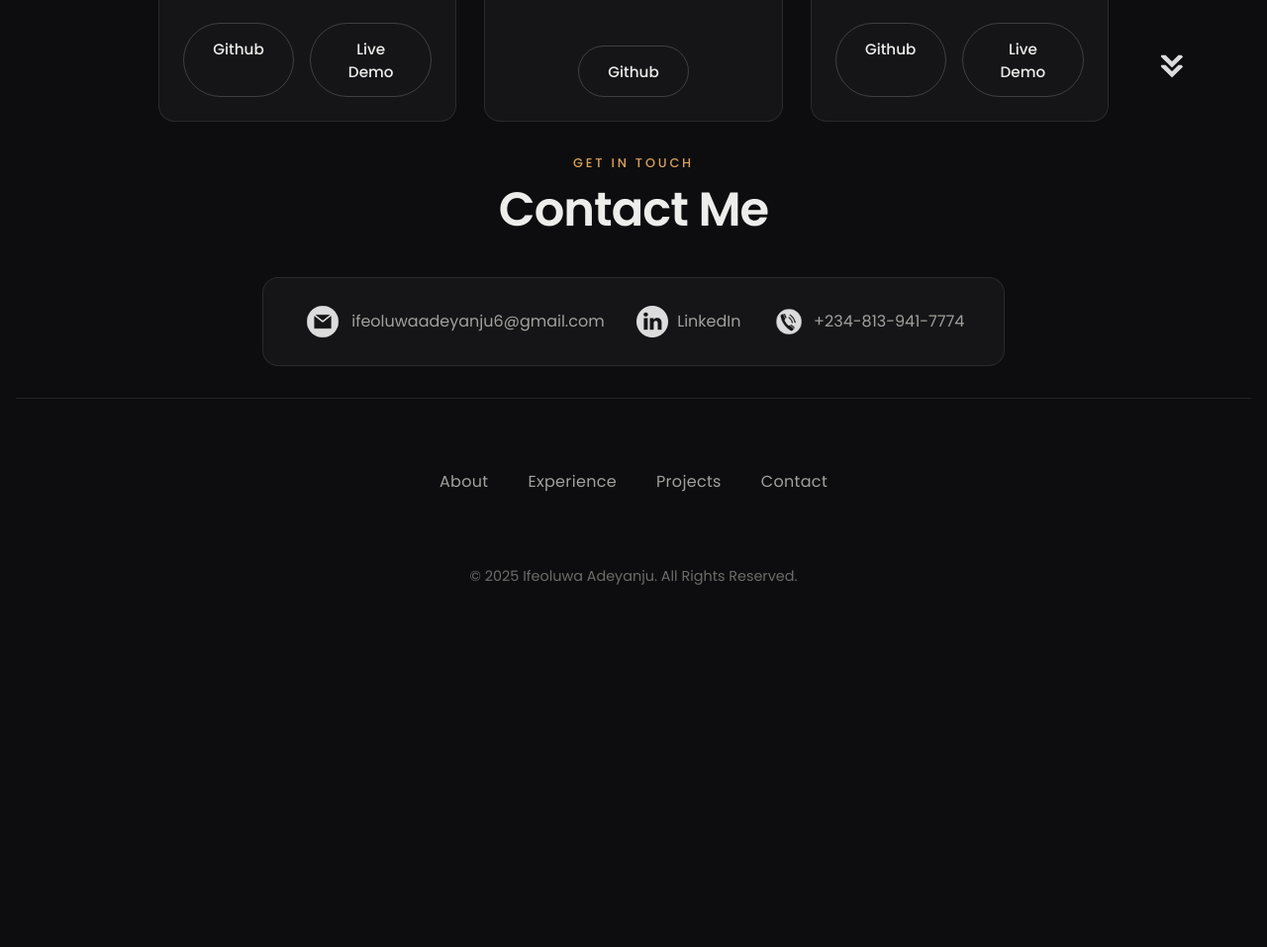
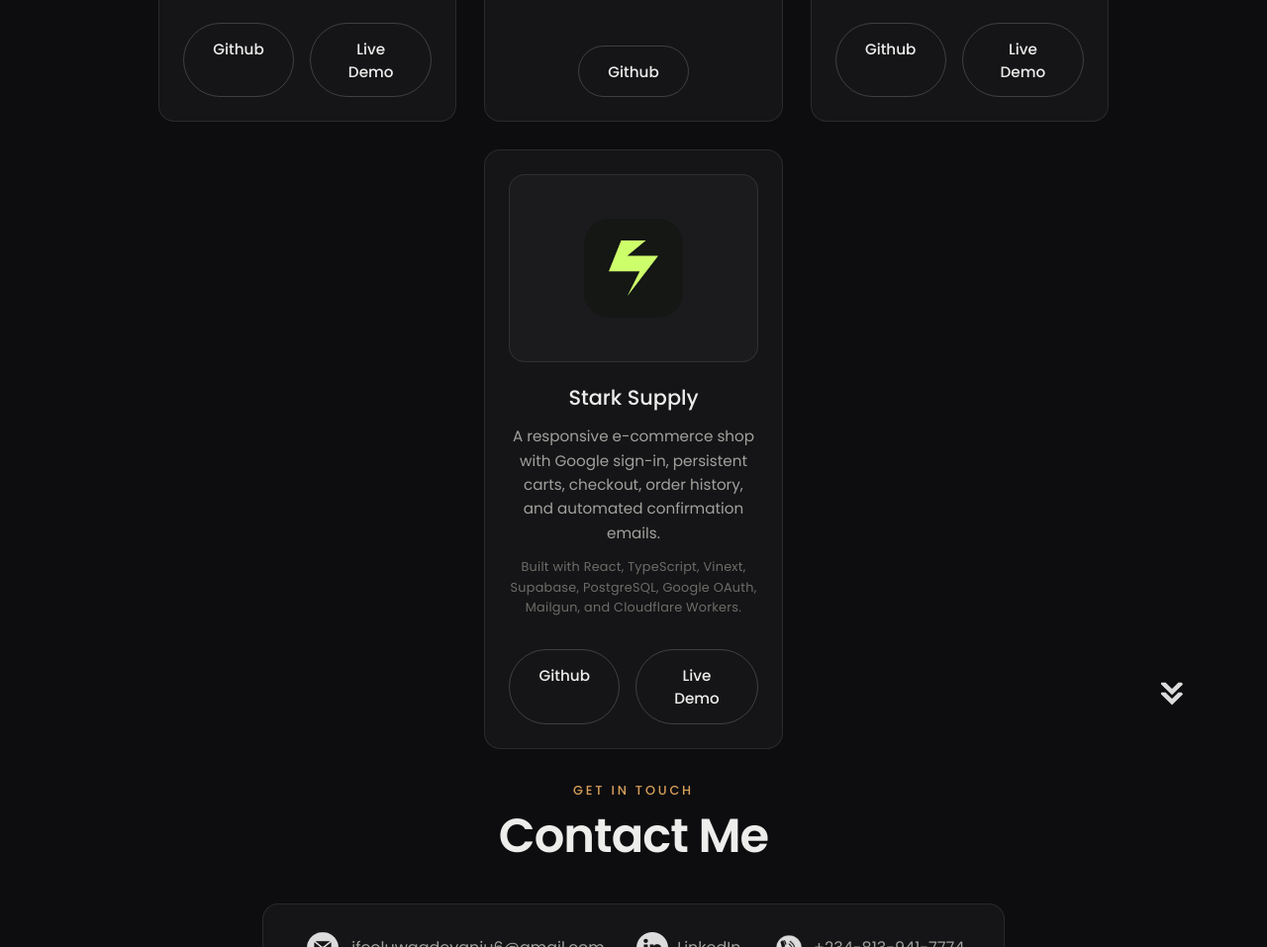
Before and after one commit to ife-aj/my-portfolio, a plain HTML site: page index.html in a window 1280 px wide. Shown: the part 3110-4067 px from the top of the page at 99% size. Before the commit the page ends 3720 px from the top, so only its background shows below. Drawn offline with Linux system fonts and the light colour scheme.

Commit message:
aded project

```diff
--- a/index.html
+++ b/index.html
@@ -239,6 +239,28 @@
             </a>
           </div>
         </div>
+        <div class="details-container color-container">
+          <div class="article-container">
+            <img src="./assets/stark-supply.svg" alt="Stark Supply" class="project-img project-logo" />
+          </div>
+          <h2 class="experience-sub-title project-title">Stark Supply</h2>
+          <p class="project-description">
+            A responsive e-commerce shop with Google sign-in, persistent carts, checkout,
+            order history, and automated confirmation emails.
+          </p>
+          <p class="project-description tech-stack">
+            Built with React, TypeScript, Vinext, Supabase, PostgreSQL, Google OAuth, Mailgun,
+            and Cloudflare Workers.
+          </p>
+          <div class="btn-container">
+            <a href="https://github.com/ife-aj/stark-supply" target="_blank" rel="noopener noreferrer" class="btn btn-color-2 project-btn">
+              Github
+            </a>
+            <a href="https://stark-supply.ifeoluwaadeyanju6.workers.dev/" target="_blank" rel="noopener noreferrer" class="btn btn-color-2 project-btn">
+              Live Demo
+            </a>
+          </div>
+        </div>
         <!-- Add more projects here -->
       </div>
     </div>
--- a/style.css
+++ b/style.css
@@ -661,6 +661,13 @@ article p {
   }
 }
 
+/* an odd card left alone on the last row centres itself instead of hugging the left edge */
+@media (min-width: 641px) {
+  .projects-grid > .details-container:last-child:nth-child(3n + 1) {
+    grid-column: 2;
+  }
+}
+
 /* ===================================================================
    CONTACT
    =================================================================== */
```
Also changed, not shown: assets/stark-supply.svg (added).
